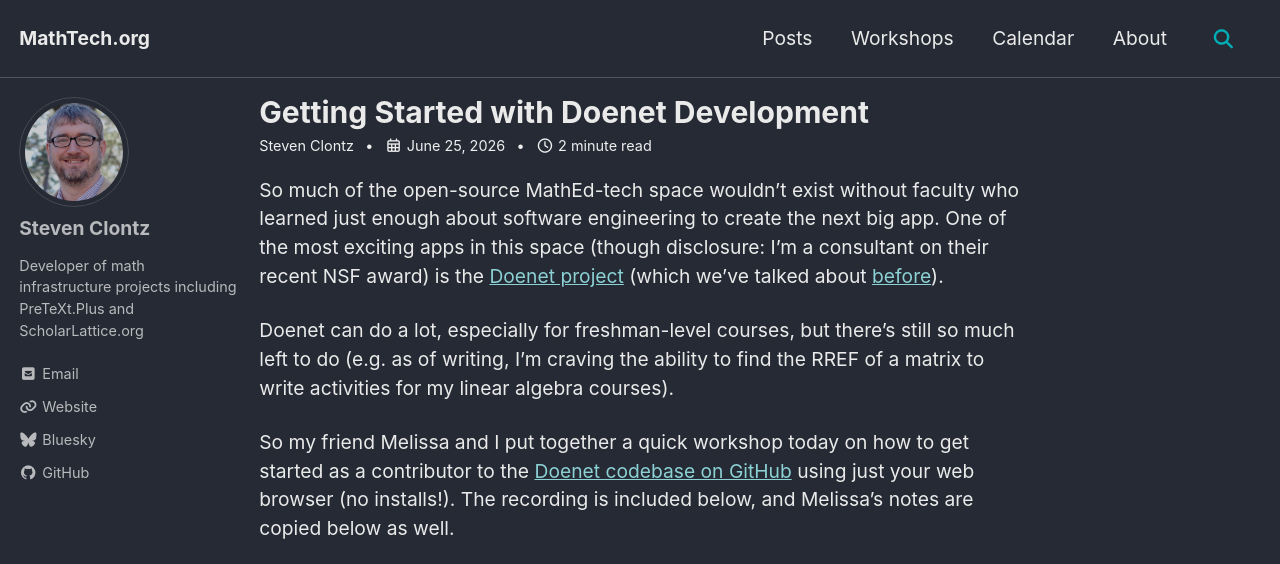
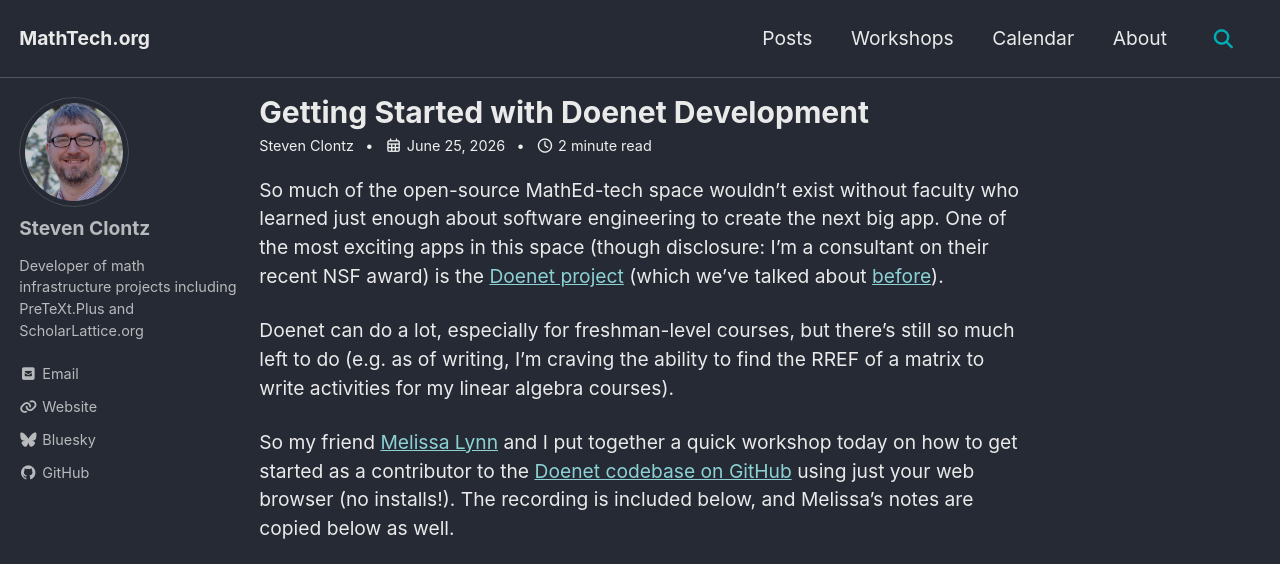
Before and after one commit to mathtechorg/mathtechorg.github.io, a Jekyll site: the page built from _posts/2026-06-25-doenet-development.md, in a window 1280 px wide and 900 px high, cut to the strip 0-564 px from the top of the window. Built offline with Jekyll 4.4.1, drawn with Linux system fonts in a browser that asks for light colours; cached includes are drawn as plain includes; comment, search, counter and statistics services are not loaded.

Commit message:
add link to melissa's faculty page

```diff
--- a/_posts/2026-06-25-doenet-development.md
+++ b/_posts/2026-06-25-doenet-development.md
@@ -18,11 +18,13 @@
 I'm craving the ability to find the RREF of a matrix to write
 activities for my linear algebra courses).
 
-So my friend Melissa and I put together a quick workshop today on
+So my friend [Melissa Lynn][0] and I put together a quick workshop today on
 how to get started as a contributor to the
 [Doenet codebase on GitHub](https://github.com/Doenet/DoenetML)
 using just your web browser (no installs!). The recording is included
 below, and Melissa's notes are copied below as well.
+
+[0]: https://wp.stolaf.edu/mscs/mscs-faculty-staff-listing/#:~:text=and%20Computer%20Science-,Melissa%20Lynn,-Assistant%20Professor%20of
 
 <iframe width="420" height="315"
 src="https://www.youtube.com/embed/zUsyBq_wUvU">
```
